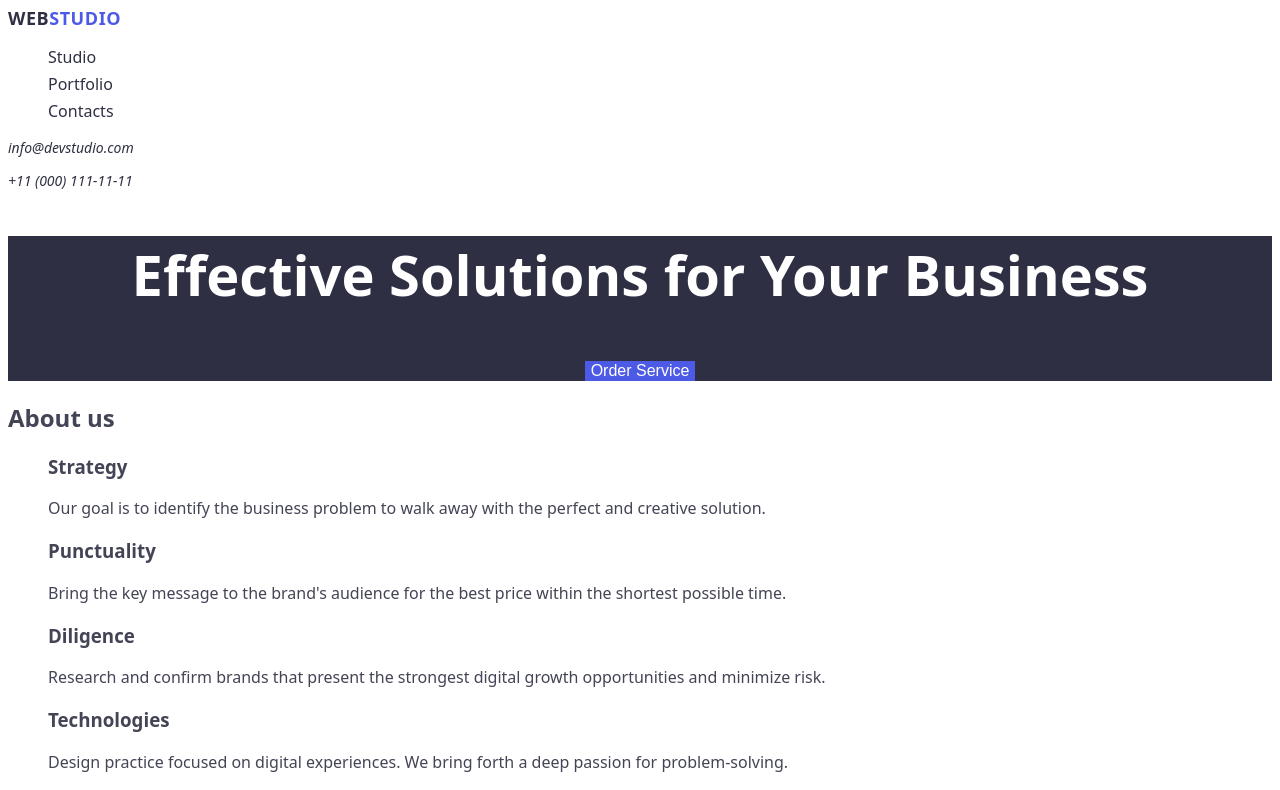
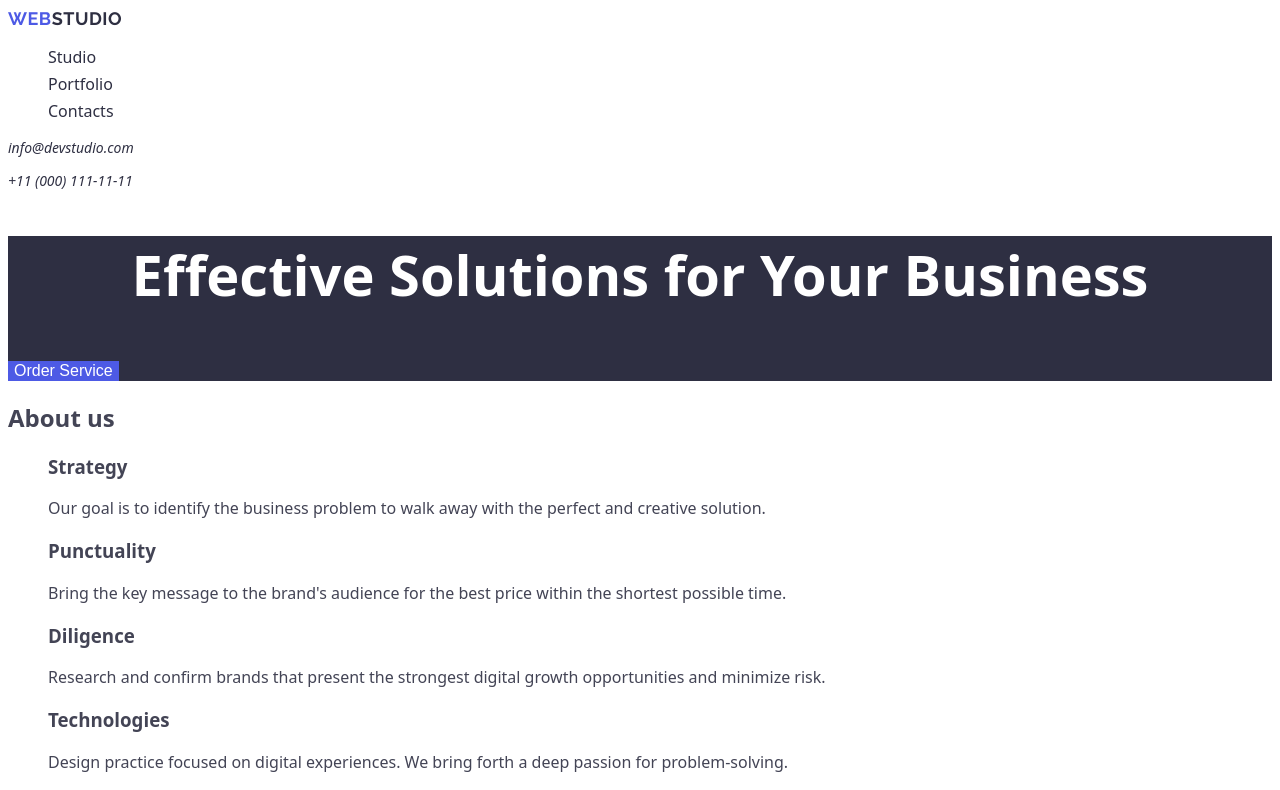
Before and after one commit to inevrakrkmz/goit-markup-hw-02, a plain HTML site: page index.html in a window 1280 px wide. Shown: the top 790 px of the page. Drawn offline with Linux system fonts and the light colour scheme.

Commit message:
denemebilmemkaç

```diff
--- a/css/styles.css
+++ b/css/styles.css
@@ -74,7 +74,7 @@ body {
     color: #4D5AE5;
 }
 
-a.logo {
+.logo-header {
     font-family: "Raleway", sans-serif;
     font-size: 18px;
     line-height: 1.17;
@@ -83,8 +83,8 @@ a.logo {
     color: #4d5ae5;
 }
 
-a.logo span.purple {
-    color: #2e2f42;
+.studioblack {
+    color: #2E2F42;
 }
 
 
@@ -117,13 +117,14 @@ ul {
 }
 .section1 {
     background-color: #2E2F42;
-    text-align: center;
 }
 
 .section1 h1 {
     color: white;
     font-weight: 700;
     font-size: 56px;
+    text-align: center;
+
 }
 .team {
     background-color: #F4F4FD;
@@ -145,5 +146,4 @@ ul {
 .footer {
     background-color: #2E2F42;
     color: white;
-    text-align: center;
 }
--- a/index.html
+++ b/index.html
@@ -17,8 +17,7 @@
 
     <header>
         <nav class="navigation">
-            <a href="./index.html" class="logo-header">
-                <span class="purple">WEB</span><span>STUDIO</span>
+            <a href="./index.html" class="logo-header">WEB<span class="studioblack">STUDIO</span>
             </a>
             <ul class="navigation_list">
                 <li class="navigation_item"><a href="./index.html">Studio</a></li>
```
